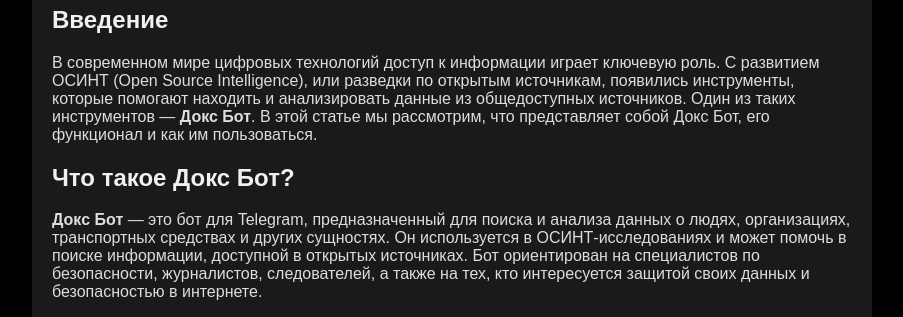
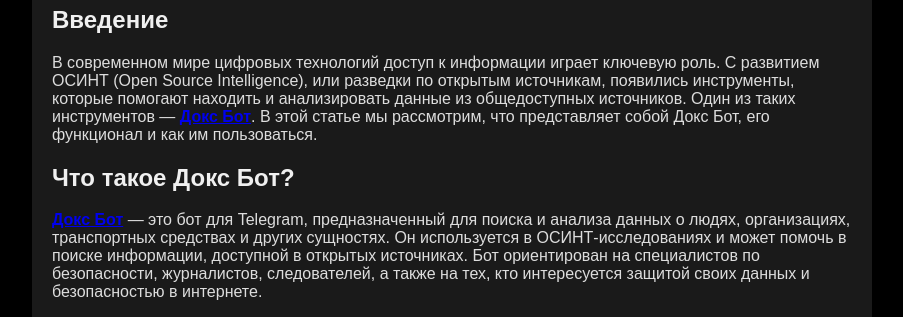
Before and after one commit to doxbinbot/doxbinbot.github.io, a Jekyll site: the page doxbot.html, which Jekyll copies as it is, in a window 1280 px wide. Shown: the part 172-489 px from the top of the page, without its empty margins (188-1091 px from the left). Built offline with Jekyll 4.4.1, drawn with Linux system fonts in a browser that asks for light colours.

Commit message:
Update doxbot.html

```diff
--- a/doxbot.html
+++ b/doxbot.html
@@ -5,10 +5,10 @@
     <meta name="viewport" content="width=device-width, initial-scale=1.0">
     <title>Докс Бот: Инструмент для Осинт и Поиска Информации</title>
     <style>
-        /* Основной стиль для страницы */
+
         body {
-            background-color: #000; /* Черный фон */
-            color: #fff; /* Белый текст */
+            background-color: #000;
+            color: #fff;
             font-family: Arial, sans-serif;
             margin: 0;
             padding: 0;
@@ -18,17 +18,15 @@
             min-height: 100vh;
         }
 
-        /* Стиль для статьи */
-        article {
+             article {
             max-width: 800px;
             padding: 20px;
-            background-color: #1a1a1a; /* Темный серый фон для статьи */
+            background-color: #1a1a1a;
             border-radius: 8px;
             box-shadow: 0 4px 8px rgba(0, 0, 0, 0.5);
         }
 
-        /* Стили для заголовков и текста */
-        h1, h2, h3 {
+             h1, h2, h3 {
             color: #f0f0f0;
         }
 
@@ -61,14 +57,14 @@
         <section>
             <h2>Введение</h2>
             <p>
-                В современном мире цифровых технологий доступ к информации играет ключевую роль. С развитием ОСИНТ (Open Source Intelligence), или разведки по открытым источникам, появились инструменты, которые помогают находить и анализировать данные из общедоступных источников. Один из таких инструментов — <strong>Докс Бот</strong>. В этой статье мы рассмотрим, что представляет собой Докс Бот, его функционал и как им пользоваться.
+                В современном мире цифровых технологий доступ к информации играет ключевую роль. С развитием ОСИНТ (Open Source Intelligence), или разведки по открытым источникам, появились инструменты, которые помогают находить и анализировать данные из общедоступных источников. Один из таких инструментов — <a href="https://t.me/Doxbininforobot" target="_blank"><strong>Докс Бот</strong></a>. В этой статье мы рассмотрим, что представляет собой Докс Бот, его функционал и как им пользоваться.
             </p>
         </section>
 
         <section>
             <h2>Что такое Докс Бот?</h2>
             <p>
-                <strong>Докс Бот</strong> — это бот для Telegram, предназначенный для поиска и анализа данных о людях, организациях, транспортных средствах и других сущностях. Он используется в ОСИНТ-исследованиях и может помочь в поиске информации, доступной в открытых источниках. Бот ориентирован на специалистов по безопасности, журналистов, следователей, а также на тех, кто интересуется защитой своих данных и безопасностью в интернете.
+                <a href="https://t.me/Doxbininforobot" target="_blank"><strong>Докс Бот</strong></a> — это бот для Telegram, предназначенный для поиска и анализа данных о людях, организациях, транспортных средствах и других сущностях. Он используется в ОСИНТ-исследованиях и может помочь в поиске информации, доступной в открытых источниках. Бот ориентирован на специалистов по безопасности, журналистов, следователей, а также на тех, кто интересуется защитой своих данных и безопасностью в интернете.
             </p>
         </section>
 
```
Also changed, not shown: other parts of doxbot.html (+0 -2 lines).
